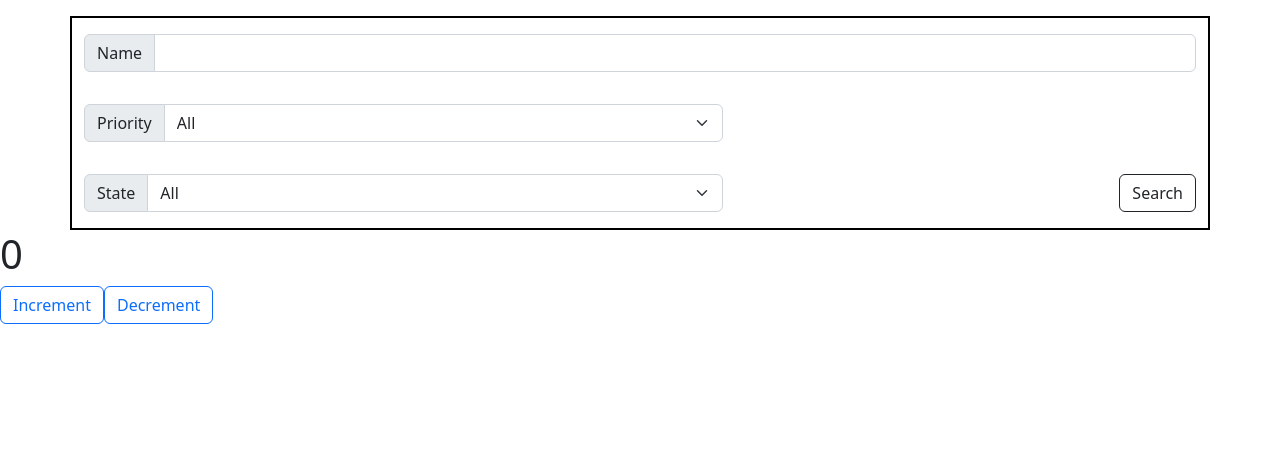
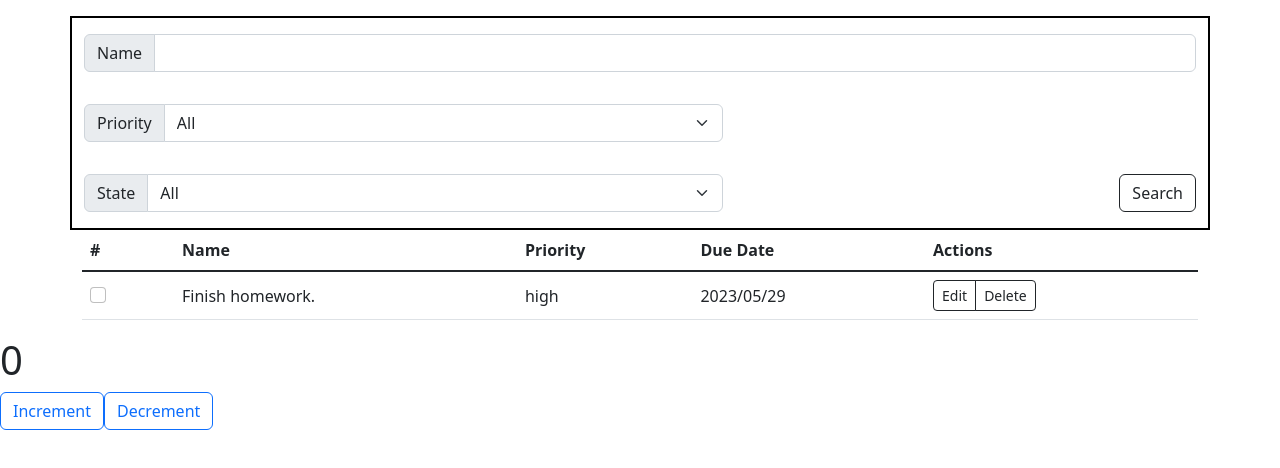
Before and after one commit to Hisiste/ToDo-App-Front-End, a React (Vite) app: page / in a window 1280 px wide. Shown: the top 468 px of the page. Built offline with nearby package versions, Linux system fonts and the light colour scheme.

Commit message:
A simple list for the To Do's.
Cannot edit nor remove info. Plain interfaceeeee.

```diff
--- a/src/App.jsx
+++ b/src/App.jsx
@@ -1,11 +1,13 @@
 import React from "react";
 import { Counter } from "./features/counter/Counter";
 import { Search } from "./ToDo-UI/Search";
+import { ToDoList } from "./ToDo-UI/ToDoList";
 
 function App() {
     return (
         <div>
             <Search />
+            <ToDoList />
             <Counter />
         </div>
     );
--- /dev/null
+++ b/src/ToDo-UI/ToDoList.jsx
@@ -0,0 +1,69 @@
+import React from "react";
+
+export function ToDoList() {
+    const todos = [
+        {
+            id: 1,
+            text: "Finish homework.",
+            due_date: "2023/05/29",
+            done: false,
+            priority: "high",
+            creation_date: "2023/05/11",
+        },
+    ];
+
+    return (
+        <div className="container">
+            <table className="table align-middle">
+                <thead>
+                    <tr>
+                        <th scope="col">#</th>
+                        <th scope="col">Name</th>
+                        <th scope="col">Priority</th>
+                        <th scope="col">Due Date</th>
+                        <th scope="col">Actions</th>
+                    </tr>
+                </thead>
+                <tbody className="table-group-divider">
+                    {todos.map((item) => (
+                        <tr>
+                            <th scope="row">
+                                <div className="form-check">
+                                    <input
+                                        className="form-check-input"
+                                        type="checkbox"
+                                        value={item.done ? "checked" : ""}
+                                        id="flexCheckChecked"
+                                    ></input>
+                                </div>
+                            </th>
+                            <td>{item.text}</td>
+                            <td>{item.priority}</td>
+                            <td>{item.due_date}</td>
+                            <td>
+                                <div
+                                    className="btn-group btn-group-sm"
+                                    role="group"
+                                    aria-label="Basic example"
+                                >
+                                    <button
+                                        type="button"
+                                        className="btn btn-outline-dark"
+                                    >
+                                        Edit
+                                    </button>
+                                    <button
+                                        type="button"
+                                        className="btn btn-outline-dark"
+                                    >
+                                        Delete
+                                    </button>
+                                </div>
+                            </td>
+                        </tr>
+                    ))}
+                </tbody>
+            </table>
+        </div>
+    );
+}
```
